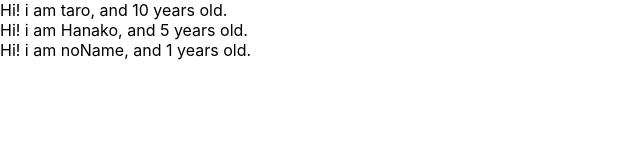
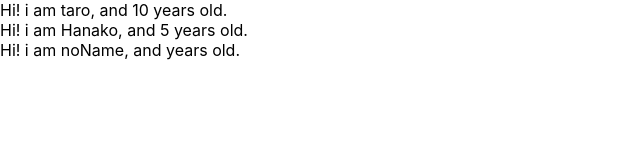
Before and after one commit to yoshiakiyamaguchi99/react--udemy, a React (Create React App) app: page / in a window 1280 px wide. Shown: the top 160 px of the page, without its empty margins (0-640 px from the left). Built offline with nearby package versions, Linux system fonts and the light colour scheme.

Commit message:
learn propTyes

```diff
--- a/src/App.js
+++ b/src/App.js
@@ -1,4 +1,4 @@
-
+import PropTypes from 'prop-types';
 
 
 function App() {
@@ -23,8 +23,9 @@ const User = (props) => {
   return <div>Hi! i am {props.name}, and {props.age} years old. </div>
 }
 
-User.defaultProps = {
-  age: 1
+User.propTypes = {
+  name: PropTypes.string,
+  age: PropTypes.number.isRequired
 }
 
 export default App;
```
